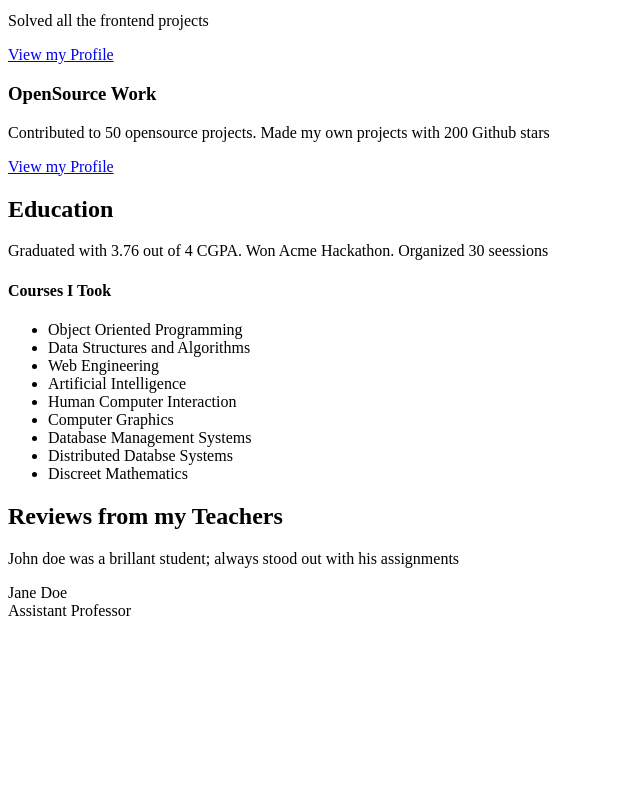
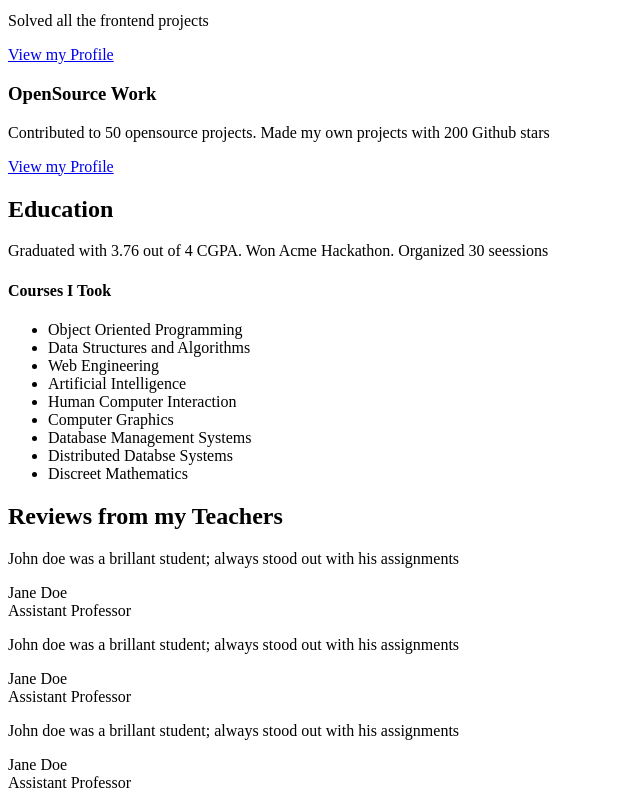
Before and after one commit to Creative-mindset21/roadmap.sh-projects, a plain HTML site: page Basic HTML Website Project/index.html in a window 1280 px wide. Shown: the part 451-1251 px from the top of the page, without its empty margins (0-640 px from the left). Before the commit the page ends 1079 px from the top, so only its background shows below. Drawn offline with Linux system fonts and the light colour scheme.

Commit message:
added more article in review section

```diff
--- a/Basic HTML Website Project/index.html
+++ b/Basic HTML Website Project/index.html
@@ -90,6 +90,24 @@
                     Assistant Professor
                 </span>
             </article>
+
+            <article class="box">
+                <p>John doe was a brillant student; always stood out with his assignments</p>
+
+                <span>
+                    Jane Doe <br>
+                    Assistant Professor
+                </span>
+            </article>
+
+            <article class="box">
+                <p>John doe was a brillant student; always stood out with his assignments</p>
+
+                <span>
+                    Jane Doe <br>
+                    Assistant Professor
+                </span>
+            </article>
         </section>
     </main>
 </body>
```
